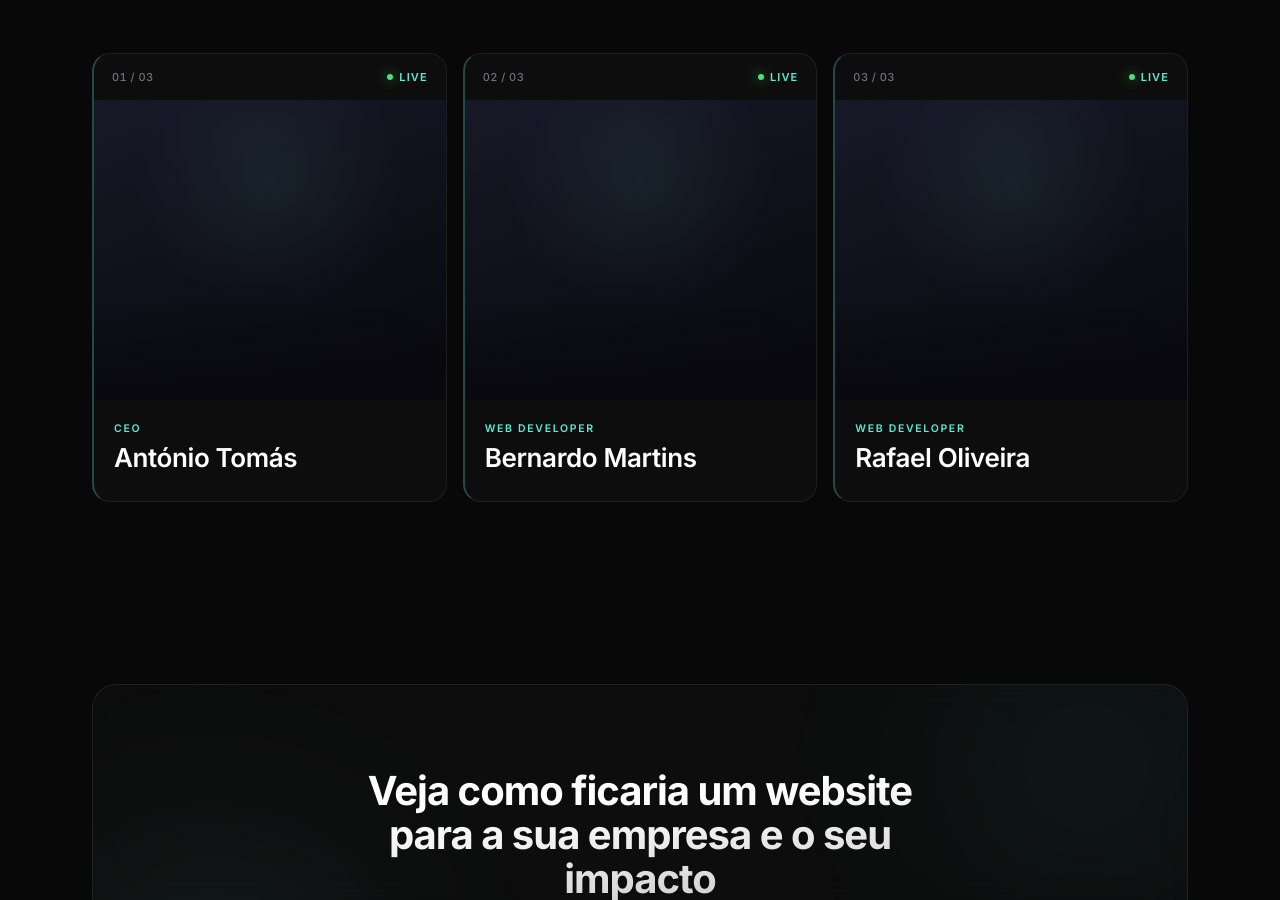
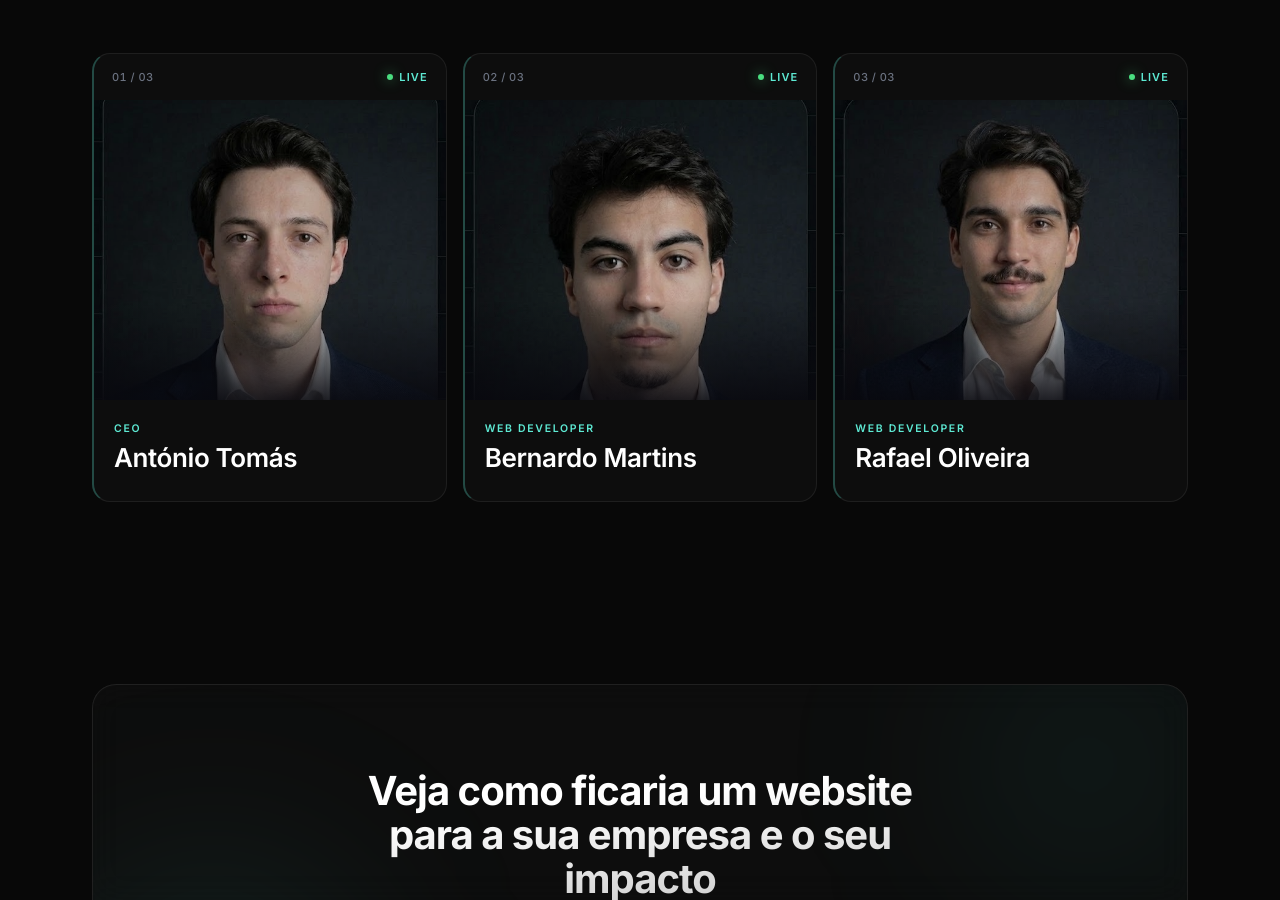
Before and after one commit to webventurescomercial-a11y/Nosso_WV_Altera-o_copia, a plain HTML site: page index.html in a window 1280 px wide. Shown: the part 3585-4485 px from the top of the page. Drawn offline with Linux system fonts and the light colour scheme.

Commit message:
Add real team member photos with aligned positioning
- Replace placeholder gradients in team cards with actual photos (António, Bernardo, Rafael)
- Add photo styling: object-fit cover, desaturation/brightness filter, z-index layering
- Fine-tune per-card object-position to align hairlines horizontally across all three cards

Co-Authored-By: Claude Sonnet 4.6 <noreply@anthropic.com>

```diff
--- a/index.html
+++ b/index.html
@@ -396,6 +396,16 @@ header {
   background:linear-gradient(160deg, #181828 0%, #0f0f18 55%, #08080e 100%);
   position:relative; overflow:hidden;
 }
+.tcard-photo img {
+  width:100%; height:100%; display:block;
+  object-fit:cover; object-position:top center;
+  filter:saturate(0.8) brightness(0.85);
+  transition:filter 0.4s ease;
+  position:relative; z-index:0;
+}
+.tcard:hover .tcard-photo img {
+  filter:saturate(0.9) brightness(0.95);
+}
 .tcard-photo::before {
   content:""; position:absolute;
   top:-60px; left:50%; transform:translateX(-50%);
@@ -407,6 +417,7 @@ header {
   content:""; position:absolute;
   bottom:0; left:0; right:0; height:100px;
   background:linear-gradient(to bottom, transparent, rgba(8,8,14,0.88));
+  z-index:1;
 }
 .tcard-info  { padding:22px 20px 28px; }
 .tcard-role  { font-size:10.5px; font-weight:600; letter-spacing:0.16em; text-transform:uppercase; color:var(--accent); margin-bottom:8px; }
@@ -1196,7 +1207,9 @@ header {
           <span class="tcard-ctr">01 / 03</span>
           <span class="tcard-live"><span class="live-dot"></span>LIVE</span>
         </div>
-        <div class="tcard-photo"></div>
+        <div class="tcard-photo">
+          <img src="uploads/antonio.jpg" alt="António Tomás, CEO" style="object-position:50% 5%;">
+        </div>
         <div class="tcard-info">
           <div class="tcard-role">CEO</div>
           <div class="tcard-name">António Tomás</div>
@@ -1208,7 +1221,9 @@ header {
           <span class="tcard-ctr">02 / 03</span>
           <span class="tcard-live"><span class="live-dot"></span>LIVE</span>
         </div>
-        <div class="tcard-photo"></div>
+        <div class="tcard-photo">
+          <img src="uploads/bernardo.jpg" alt="Bernardo Martins, Web Developer" style="object-position:50% 13%;">
+        </div>
         <div class="tcard-info">
           <div class="tcard-role">Web Developer</div>
           <div class="tcard-name">Bernardo Martins</div>
@@ -1220,7 +1235,9 @@ header {
           <span class="tcard-ctr">03 / 03</span>
           <span class="tcard-live"><span class="live-dot"></span>LIVE</span>
         </div>
-        <div class="tcard-photo"></div>
+        <div class="tcard-photo">
+          <img src="uploads/rafael.jpg" alt="Rafael Oliveira, Web Developer" style="object-position:50% 12%;">
+        </div>
         <div class="tcard-info">
           <div class="tcard-role">Web Developer</div>
           <div class="tcard-name">Rafael Oliveira</div>
```
Also changed, not shown: uploads/antonio.jpg (added), uploads/bernardo.jpg (added), uploads/rafael.jpg (added).
